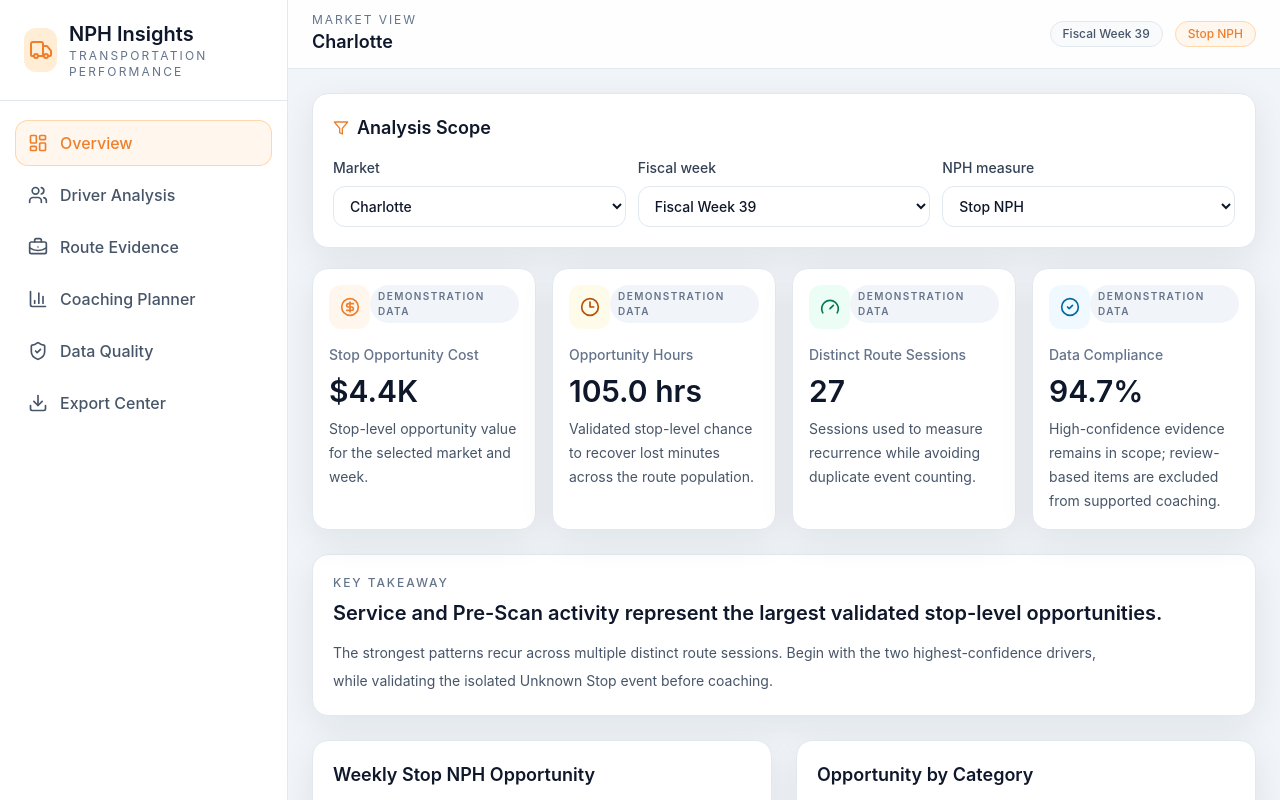
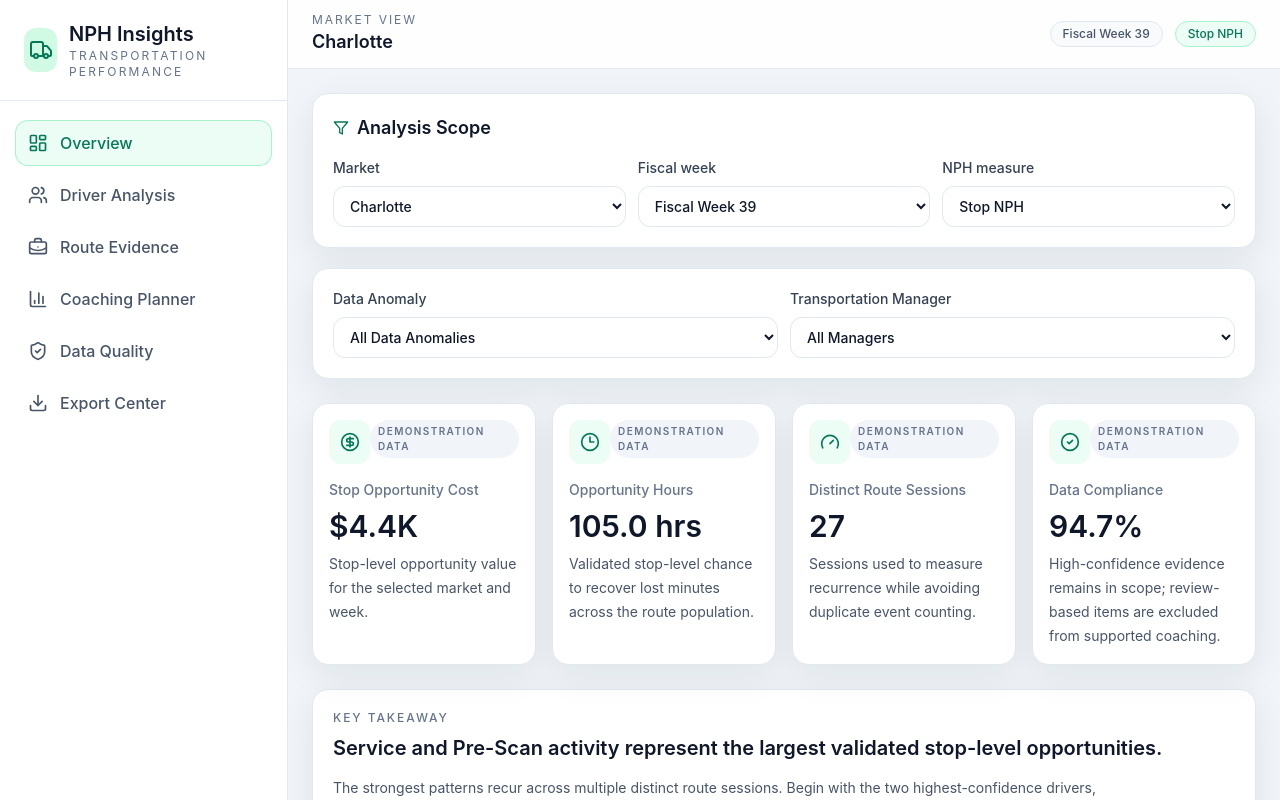
Before and after one commit to USFmbrown3/nph-insights, a React (Vite) app: page / in a window 1280 px wide. Shown: the top 800 px of the page. Built offline with nearby package versions, Linux system fonts and the light colour scheme.

Commit message:
Add Overview filters for Data Anomaly and Transportation Manager and switch core app accent to green

```diff
--- a/src/App.tsx
+++ b/src/App.tsx
@@ -51,6 +51,23 @@ const navItems = [
   { key: 'export-center', label: 'Export Center', icon: Download }
 ] as const;
 
+const dataAnomalyOptions = [
+  'All Data Anomalies',
+  'Duplicate Events',
+  'Duplicate Timestamps',
+  'Missing Baselines',
+  'Imputed/Adjusted Timestamps',
+  'Paired-Route Records'
+];
+
+const transportationManagerOptions = [
+  'All Managers',
+  'Ava Thompson',
+  'Marcus Lee',
+  'Sonia Patel',
+  'Daniel Reed'
+];
+
 function Clipboard(props: any) {
   return <BarChart3 {...props} />;
 }
@@ -63,6 +80,8 @@ function App() {
   const [mobileNavOpen, setMobileNavOpen] = useState(false);
   const [driverQuery, setDriverQuery] = useState('');
   const [selectedDriverId, setSelectedDriverId] = useState<string | null>(null);
+  const [dataAnomaly, setDataAnomaly] = useState('All Data Anomalies');
+  const [transportationManager, setTransportationManager] = useState('All Managers');
 
   const filteredDrivers = useMemo(
     () => driverRecords.filter((driver) => driver.market === market),
@@ -124,6 +143,10 @@ function App() {
             totalOpportunityHours={totalOpportunityHours}
             totalDistinctSessions={totalDistinctSessions}
             onSelectDriver={setSelectedDriverId}
+            dataAnomaly={dataAnomaly}
+            transportationManager={transportationManager}
+            onDataAnomalyChange={setDataAnomaly}
+            onTransportationManagerChange={setTransportationManager}
           />
         );
     }
@@ -134,7 +157,7 @@ function App() {
       <div className='flex min-h-screen'>
         <aside className='hidden w-72 flex-col border-r border-slate-200 bg-white lg:flex'>
           <div className='flex items-center gap-3 border-b border-slate-200 px-6 py-5'>
-            <div className='flex h-11 w-11 items-center justify-center rounded-xl bg-orange-100 text-usf-orange'>
+            <div className='flex h-11 w-11 items-center justify-center rounded-xl bg-emerald-100 text-emerald-700'>
               <Truck className='h-6 w-6' />
             </div>
             <div>
@@ -154,7 +177,7 @@ function App() {
                 }}
                 className={`flex w-full items-center gap-3 rounded-xl px-3 py-2.5 text-left transition ${
                   activePage === key
-                    ? 'bg-orange-50 text-usf-orange ring-1 ring-orange-200'
+                    ? 'bg-emerald-50 text-emerald-700 ring-1 ring-emerald-200'
                     : 'text-slate-600 hover:bg-slate-100'
                 }`}
               >
@@ -183,7 +206,7 @@ function App() {
               >
                 <div className='flex items-center justify-between border-b border-slate-200 pb-4'>
                   <div className='flex items-center gap-3'>
-                    <div className='flex h-10 w-10 items-center justify-center rounded-xl bg-orange-100 text-usf-orange'>
+                    <div className='flex h-10 w-10 items-center justify-center rounded-xl bg-emerald-100 text-emerald-700'>
                       <Truck className='h-5 w-5' />
                     </div>
                     <div>
@@ -205,7 +228,7 @@ function App() {
                         setMobileNavOpen(false);
                       }}
                       className={`flex w-full items-center gap-3 rounded-xl px-3 py-2.5 text-left ${
-                        activePage === key ? 'bg-orange-50 text-usf-orange' : 'text-slate-600 hover:bg-slate-100'
+                        activePage === key ? 'bg-emerald-50 text-emerald-700' : 'text-slate-600 hover:bg-slate-100'
                       }`}
                     >
                       <Icon className='h-5 w-5' />
@@ -234,7 +257,7 @@ function App() {
                 <div className='hidden rounded-full border border-slate-200 bg-slate-50 px-3 py-1 text-xs font-medium text-slate-600 md:block'>
                   {fiscalWeek}
                 </div>
-                <div className='hidden rounded-full border border-orange-200 bg-orange-50 px-3 py-1 text-xs font-medium text-usf-orange md:block'>
+                <div className='hidden rounded-full border border-emerald-200 bg-emerald-50 px-3 py-1 text-xs font-medium text-emerald-700 md:block'>
                   {nphMeasure}
                 </div>
               </div>
@@ -244,7 +267,7 @@ function App() {
           <main className='p-4 md:p-6'>
             <section className='card-surface mb-5 p-4 md:p-5'>
               <div className='flex items-center gap-2 text-slate-900'>
-                <Filter className='h-4 w-4 text-usf-orange' />
+                <Filter className='h-4 w-4 text-emerald-700' />
                 <h2 className='text-lg font-semibold'>Analysis Scope</h2>
               </div>
 
@@ -255,7 +278,7 @@ function App() {
                     aria-label='Select market'
                     value={market}
                     onChange={(event) => setMarket(event.target.value as Market)}
-                    className='rounded-xl border border-slate-200 bg-white px-3 py-2.5 text-slate-900 outline-none ring-0 transition focus:border-orange-400'
+                    className='rounded-xl border border-slate-200 bg-white px-3 py-2.5 text-slate-900 outline-none ring-0 transition focus:border-emerald-400'
                   >
                     {markets.map((option) => (
                       <option key={option} value={option}>{option}</option>
@@ -269,7 +292,7 @@ function App() {
                     aria-label='Select fiscal week'
                     value={fiscalWeek}
                     onChange={(event) => setFiscalWeek(event.target.value as FiscalWeek)}
-                    className='rounded-xl border border-slate-200 bg-white px-3 py-2.5 text-slate-900 outline-none ring-0 transition focus:border-orange-400'
+                    className='rounded-xl border border-slate-200 bg-white px-3 py-2.5 text-slate-900 outline-none ring-0 transition focus:border-emerald-400'
                   >
                     {fiscalWeeks.map((option) => (
                       <option key={option} value={option}>{option}</option>
@@ -283,7 +306,7 @@ function App() {
                     aria-label='Select NPH measure'
                     value={nphMeasure}
                     onChange={(event) => setNphMeasure(event.target.value as NphMeasure)}
-                    className='rounded-xl border border-slate-200 bg-white px-3 py-2.5 text-slate-900 outline-none ring-0 transition focus:border-orange-400'
+                    className='rounded-xl border border-slate-200 bg-white px-3 py-2.5 text-slate-900 outline-none ring-0 transition focus:border-emerald-400'
                   >
                     {nphMeasures.map((option) => (
                       <option key={option} value={option}>{option}</option>
@@ -363,7 +386,7 @@ function App() {
 
                 <div>
                   <div className='text-xs font-medium uppercase tracking-[0.14em] text-slate-500'>Recommended Manager Action</div>
-                  <div className='mt-2 inline-flex rounded-full border border-orange-200 bg-orange-50 px-3 py-1 text-xs font-semibold text-usf-orange'>
+                  <div className='mt-2 inline-flex rounded-full border border-emerald-200 bg-emerald-50 px-3 py-1 text-xs font-semibold text-emerald-700'>
                     {buildManagerAction(activeDriver.confidence)}
                   </div>
                   <p className='mt-2 text-sm leading-6 text-slate-700'>{activeDriver.action}</p>
@@ -391,13 +414,21 @@ function OverviewPage({
   totalOpportunityCost,
   totalOpportunityHours,
   totalDistinctSessions,
-  onSelectDriver
+  onSelectDriver,
+  dataAnomaly,
+  transportationManager,
+  onDataAnomalyChange,
+  onTransportationManagerChange
 }: {
   drivers: DriverRecord[];
   totalOpportunityCost: number;
   totalOpportunityHours: number;
   totalDistinctSessions: number;
   onSelectDriver: (id: string) => void;
+  dataAnomaly: string;
+  transportationManager: string;
+  onDataAnomalyChange: (value: string) => void;
+  onTransportationManagerChange: (value: string) => void;
 }) {
   const kpis = [
     {
@@ -405,14 +436,14 @@ function OverviewPage({
       value: formatShortCurrency(totalOpportunityCost),
       note: 'Stop-level opportunity value for the selected market and week.',
       icon: CircleDollarSign,
-      accent: 'bg-orange-50 text-usf-orange'
+      accent: 'bg-emerald-50 text-emerald-700'
     },
     {
       title: 'Opportunity Hours',
       value: formatHours(totalOpportunityHours),
       note: 'Validated stop-level chance to recover lost minutes across the route population.',
       icon: Clock3,
-      accent: 'bg-amber-50 text-amber-700'
+      accent: 'bg-emerald-50 text-emerald-700'
     },
     {
       title: 'Distinct Route Sessions',
@@ -426,12 +457,44 @@ function OverviewPage({
       value: '94.7%',
       note: 'High-confidence evidence remains in scope; review-based items are excluded from supported coaching.',
       icon: CheckCircle2,
-      accent: 'bg-sky-50 text-sky-700'
+      accent: 'bg-emerald-50 text-emerald-700'
     }
   ];
 
   return (
     <div className='space-y-6'>
+      <section className='card-surface p-4 md:p-5'>
+        <div className='grid gap-3 md:grid-cols-2'>
+          <label className='flex flex-col gap-2 text-sm font-medium text-slate-700'>
+            Data Anomaly
+            <select
+              aria-label='Select Data Anomaly'
+              value={dataAnomaly}
+              onChange={(event) => onDataAnomalyChange(event.target.value)}
+              className='rounded-xl border border-slate-200 bg-white px-3 py-2.5 text-slate-900 outline-none transition focus:border-emerald-400'
+            >
+              {dataAnomalyOptions.map((option) => (
+                <option key={option} value={option}>{option}</option>
+              ))}
+            </select>
+          </label>
+
+          <label className='flex flex-col gap-2 text-sm font-medium text-slate-700'>
+            Transportation Manager
+            <select
+              aria-label='Select Transportation Manager'
+              value={transportationManager}
+              onChange={(event) => onTransportationManagerChange(event.target.value)}
+              className='rounded-xl border border-slate-200 bg-white px-3 py-2.5 text-slate-900 outline-none transition focus:border-emerald-400'
+            >
+              {transportationManagerOptions.map((option) => (
+                <option key={option} value={option}>{option}</option>
+              ))}
+            </select>
+          </label>
+        </div>
+      </section>
+
       <div className='grid gap-4 md:grid-cols-2 xl:grid-cols-4'>
         {kpis.map((kpi) => (
           <div key={kpi.title} className='card-surface p-4'>
@@ -468,15 +531,15 @@ function OverviewPage({
               <AreaChart data={weeklyTrend} margin={{ top: 10, right: 16, left: 0, bottom: 0 }}>
                 <defs>
                   <linearGradient id='opportunityFill' x1='0' x2='0' y1='0' y2='1'>
-                    <stop offset='0%' stopColor={chartPalette.orange} stopOpacity={0.32} />
-                    <stop offset='100%' stopColor={chartPalette.orange} stopOpacity={0.05} />
+                    <stop offset='0%' stopColor={chartPalette.green} stopOpacity={0.32} />
+                    <stop offset='100%' stopColor={chartPalette.green} stopOpacity={0.05} />
                   </linearGradient>
                 </defs>
                 <CartesianGrid strokeDasharray='4 4' stroke='#cbd5e1' />
                 <XAxis dataKey='week' tickLine={false} axisLine={false} />
                 <YAxis tickLine={false} axisLine={false} />
                 <Tooltip contentStyle={{ borderRadius: 12, borderColor: '#e2e8f0' }} />
-                <Area type='monotone' dataKey='opportunity' stroke={chartPalette.orange} fill='url(#opportunityFill)' strokeWidth={3} name='Opportunity Minutes' />
+                <Area type='monotone' dataKey='opportunity' stroke={chartPalette.green} fill='url(#opportunityFill)' strokeWidth={3} name='Opportunity Minutes' />
                 <Area type='monotone' dataKey='baseline' stroke={chartPalette.green} strokeDasharray='6 6' fill='transparent' strokeWidth={2.5} name='Applicable Baseline' />
               </AreaChart>
             </ResponsiveContainer>
@@ -492,7 +555,7 @@ function OverviewPage({
                 <XAxis type='number' tickLine={false} axisLine={false} />
                 <YAxis dataKey='category' type='category' width={92} tickLine={false} axisLine={false} />
                 <Tooltip formatter={(value: number) => [`${value} minutes`, 'Stop Opportunity Minutes']} contentStyle={{ borderRadius: 12, borderColor: '#e2e8f0' }} />
-                <Bar dataKey='minutes' radius={[0, 10, 10, 0]} fill={chartPalette.orange} />
+                <Bar dataKey='minutes' radius={[0, 10, 10, 0]} fill={chartPalette.green} />
               </BarChart>
             </ResponsiveContainer>
           </div>
@@ -518,7 +581,7 @@ function TopDriverOpportunities({ drivers, onSelectDriver }: { drivers: DriverRe
             key={driver.id}
             type='button'
             onClick={() => onSelectDriver(driver.id)}
-            className='rounded-2xl border border-slate-200 bg-slate-50 p-4 text-left transition hover:border-orange-200 hover:bg-orange-50'
+            className='rounded-2xl border border-slate-200 bg-slate-50 p-4 text-left transition hover:border-emerald-200 hover:bg-emerald-50'
           >
             <div className='flex items-center justify-between'>
               <span className='rounded-full bg-white px-2 py-1 text-[10px] font-semibold uppercase tracking-[0.12em] text-slate-500'>Rank #{index + 1}</span>
@@ -587,7 +650,7 @@ function DriverAnalysisPage({
                 <tr key={driver.id} className='cursor-pointer border-b border-slate-100 transition hover:bg-slate-50'>
                   <td className='py-3 pr-4 text-sm font-medium text-slate-500'>#{index + 1}</td>
                   <td className='py-3 pr-4'>
-                    <button type='button' className='text-left font-medium text-slate-900 hover:text-usf-orange' onClick={() => onSelectDriver(driver.id)}>
+                    <button type='button' className='text-left font-medium text-slate-900 hover:text-emerald-700' onClick={() => onSelectDriver(driver.id)}>
                       {driver.name}
                     </button>
                   </td>
@@ -643,7 +706,7 @@ function DriverAnalysisPage({
           </div>
           <div className='mt-4'>
             <div className='text-xs uppercase tracking-[0.14em] text-slate-500'>Recommended Manager Action</div>
-            <div className='mt-2 inline-flex rounded-full border border-orange-200 bg-orange-50 px-3 py-1 text-xs font-semibold text-usf-orange'>
+            <div className='mt-2 inline-flex rounded-full border border-emerald-200 bg-emerald-50 px-3 py-1 text-xs font-semibold text-emerald-700'>
               {buildManagerAction(selectedDriver.confidence)}
             </div>
             <p className='mt-2 text-sm leading-6 text-slate-700'>{selectedDriver.action}</p>
@@ -686,7 +749,7 @@ function RouteEvidencePage({ records }: { records: RouteEvidenceRecord[] }) {
     <div className='space-y-5'>
       <section className='card-surface p-4 md:p-5'>
         <div className='flex items-center gap-2'>
-          <BriefcaseBusiness className='h-4 w-4 text-usf-orange' />
+          <BriefcaseBusiness className='h-4 w-4 text-emerald-700' />
           <h3 className='section-title'>Route Evidence</h3>
         </div>
         <div className='mt-4 grid gap-3 md:grid-cols-2 xl:grid-cols-6'>
@@ -708,7 +771,7 @@ function RouteEvidencePage({ records }: { records: RouteEvidenceRecord[] }) {
               key={record.id}
               type='button'
               onClick={() => setSelectedRecordId(record.id)}
-              className={`card-surface p-4 text-left transition ${selectedRecord?.id === record.id ? 'border-orange-200 bg-orange-50/50' : 'bg-white'}`}
+              className={`card-surface p-4 text-left transition ${selectedRecord?.id === record.id ? 'border-emerald-200 bg-emerald-50/50' : 'bg-white'}`}
             >
               <div className='flex items-center justify-between gap-3'>
                 <div>
@@ -780,7 +843,7 @@ function FilterSelect({ label, value, onChange, options }: { label: string; valu
         aria-label={label}
         value={value}
         onChange={(event) => onChange(event.target.value)}
-        className='rounded-xl border border-slate-200 bg-white px-3 py-2.5 text-slate-900 outline-none transition focus:border-orange-400'
+        className='rounded-xl border border-slate-200 bg-white px-3 py-2.5 text-slate-900 outline-none transition focus:border-emerald-400'
       >
         {options.map((option) => (
           <option key={option} value={option}>{option}</option>
@@ -830,7 +893,7 @@ function CoachingPlannerPage({ drivers }: { drivers: DriverRecord[] }) {
               </span>
             </div>
             <p className='mt-4 text-sm leading-7 text-slate-700'>{driver.summary}</p>
-            <div className='mt-3 inline-flex rounded-full border border-orange-200 bg-orange-50 px-3 py-1 text-xs font-semibold text-usf-orange'>
+            <div className='mt-3 inline-flex rounded-full border border-emerald-200 bg-emerald-50 px-3 py-1 text-xs font-semibold text-emerald-700'>
               {buildManagerAction(driver.confidence)}
             </div>
             <p className='mt-3 text-sm leading-7 text-slate-700'>{driver.action}</p>
@@ -856,7 +919,7 @@ function DataQualityPage({ drivers }: { drivers: DriverRecord[] }) {
 
       <section className='card-surface p-5'>
         <div className='flex items-center gap-2 text-slate-900'>
-          <ShieldCheck className='h-5 w-5 text-usf-green' />
+          <ShieldCheck className='h-5 w-5 text-emerald-700' />
           <h3 className='section-title'>Data Compliance</h3>
         </div>
         <div className='mt-4 flex items-end justify-between gap-3'>
@@ -864,7 +927,7 @@ function DataQualityPage({ drivers }: { drivers: DriverRecord[] }) {
           <span className='inline-flex items-center rounded-full border border-emerald-200 bg-emerald-50 px-3 py-1 text-xs font-semibold text-emerald-700'>Within review range</span>
         </div>
         <div aria-label='Data compliance progress' className='mt-4 h-3 overflow-hidden rounded-full bg-slate-200'>
-          <div className='h-full rounded-full bg-usf-green' style={{ width: '94.7%' }} />
+          <div className='h-full rounded-full bg-emerald-700' style={{ width: '94.7%' }} />
         </div>
         <p className='mt-3 text-sm leading-7 text-slate-700'>
           The current sample maintains a strong compliance profile, but validation-required records are excluded from confirmed coaching conclusions. Review imputed or adjusted evidence before extending support for a managerial action.
@@ -897,7 +960,7 @@ function ExportCenterPage() {
     <div className='space-y-6'>
       <section className='card-surface p-5'>
         <div className='flex items-center gap-2'>
-          <Download className='h-4 w-4 text-usf-orange' />
+          <Download className='h-4 w-4 text-emerald-700' />
           <h3 className='section-title'>Export Center</h3>
         </div>
         <div className='mt-4 grid gap-3 md:grid-cols-2 xl:grid-cols-4'>
@@ -929,7 +992,7 @@ function ExportCenterPage() {
                   type='button'
                   onClick={() => toggleSection(section)}
                   className={`rounded-full border px-2.5 py-1 text-xs font-medium ${
-                    includedSections.includes(section) ? 'border-orange-200 bg-orange-50 text-usf-orange' : 'border-slate-200 bg-white text-slate-600'
+                    includedSections.includes(section) ? 'border-emerald-200 bg-emerald-50 text-emerald-700' : 'border-slate-200 bg-white text-slate-600'
                   }`}
                 >
                   {section}
@@ -942,7 +1005,7 @@ function ExportCenterPage() {
 
       <section className='card-surface p-5'>
         <div className='flex items-center gap-2 text-slate-900'>
-          <FileText className='h-5 w-5 text-usf-orange' />
+          <FileText className='h-5 w-5 text-emerald-700' />
           <h3 className='section-title'>Preview</h3>
         </div>
         <p className='mt-4 text-sm leading-7 text-slate-700'>
```
